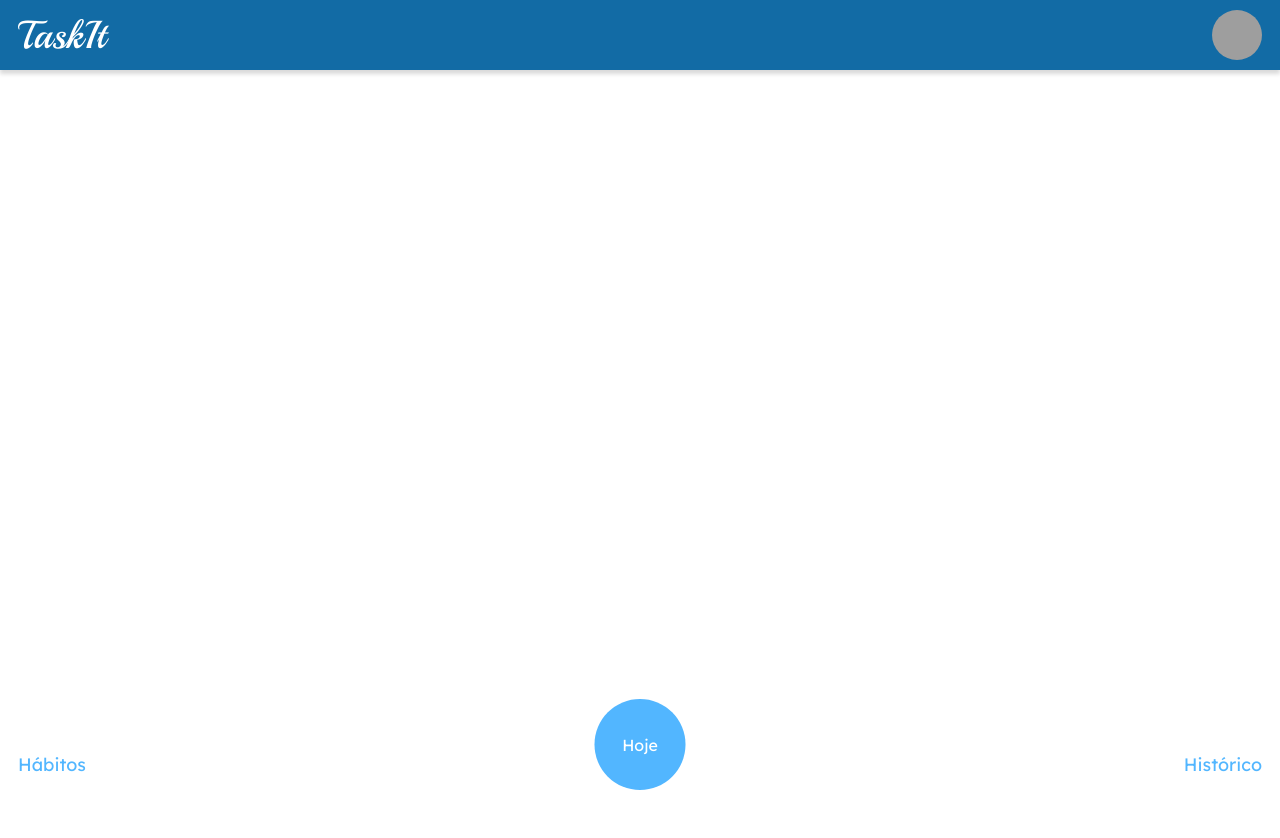
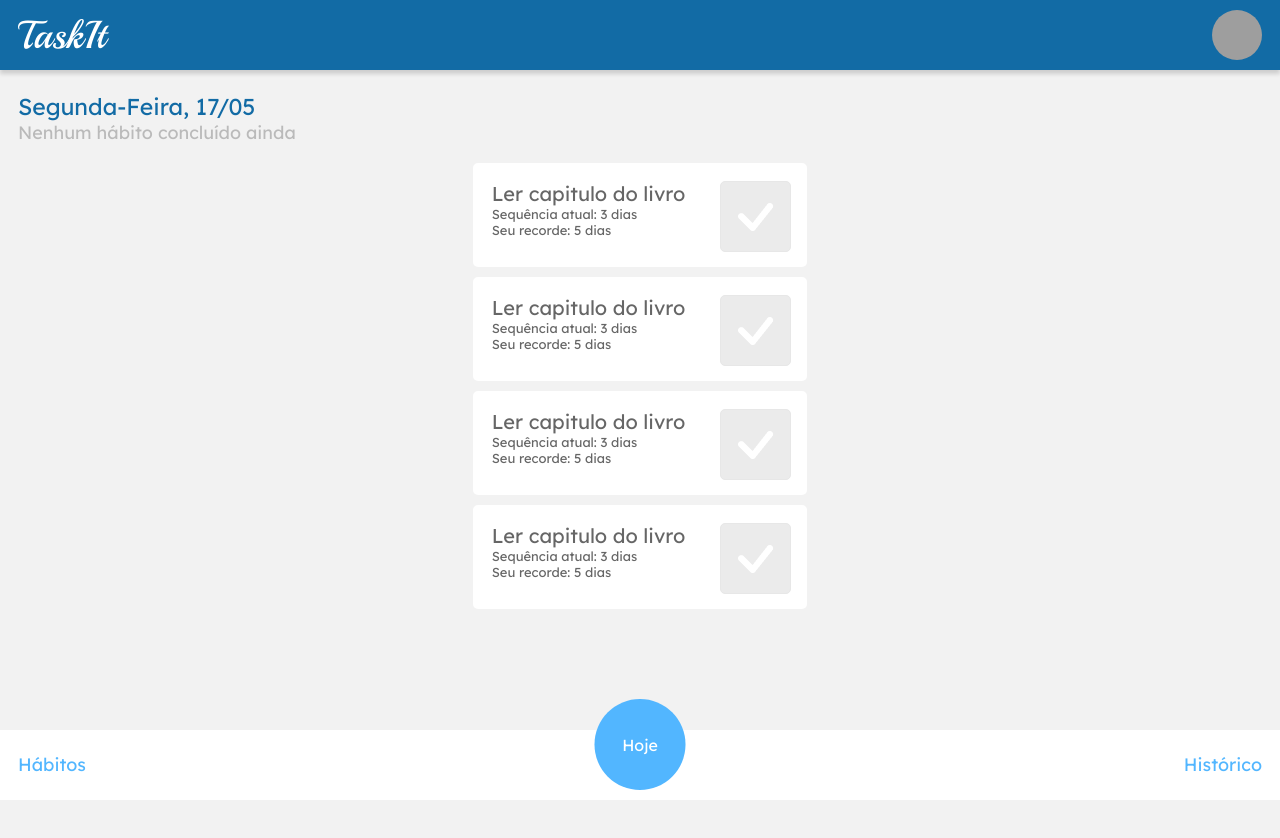
Before and after one commit to Nathan4Andrade/trackit, a React (Vite) app: page /hoje in a window 1280 px wide. Shown: the top 838 px of the page. Before the commit the page ends 800 px from the top, so only its background shows below. Built offline with nearby package versions, Linux system fonts and the light colour scheme; grey boxes are pictures that could not be loaded; a web font is replaced by a local one.

Commit message:
layout estatico 'tela hoje'

```diff
--- a/index.html
+++ b/index.html
@@ -20,5 +20,11 @@
   <body>
     <div id="root"></div>
     <script type="module" src="/src/main.jsx"></script>
+    <script
+      type="module"
+      src="https://unpkg.com/ionicons@7.1.0/dist/ionicons/ionicons.esm.js"></script>
+    <script
+      nomodule
+      src="https://unpkg.com/ionicons@7.1.0/dist/ionicons/ionicons.js"></script>
   </body>
 </html>
--- a/src/pages/HabitosPage/Habito.jsx
+++ b/src/pages/HabitosPage/CriarHabito.jsx
@@ -1,7 +1,7 @@
 import styled from "styled-components";
 import Dias from "./Dias";
 
-export default function Habito() {
+export default function CriarHabito() {
   return (
     <SCHabito>
       <input placeholder="nome do hábito" />
--- a/src/pages/HabitosPage/HabitosPage.jsx
+++ b/src/pages/HabitosPage/HabitosPage.jsx
@@ -1,5 +1,5 @@
 import styled from "styled-components";
-import Habito from "./Habito";
+import CriarHabito from "./CriarHabito";
 
 export default function HabitosPage() {
   return (
@@ -8,7 +8,7 @@ export default function HabitosPage() {
         <h2>Meus hábitos</h2>
         <button>+</button>
       </Header>
-      <Habito></Habito>
+      <CriarHabito></CriarHabito>
 
       <p>
         Você não tem nenhum hábito cadastrado ainda. Adicione um hábito para
@@ -44,8 +44,6 @@ const PageContainer = styled.div`
   align-items: center;
   text-align: center;
   color: #293845;
-  margin-top: 30px;
-  padding-top: 70px;
   padding: calc(70px + 22px) 18px;
   background-color: #f2f2f2;
 
--- /dev/null
+++ b/src/pages/HojePage/Habito.jsx
@@ -0,0 +1,60 @@
+import styled from "styled-components";
+import checkbox from "../../assets/checkbox.png";
+
+export default function Habito() {
+  return (
+    <HabitoContainer>
+      <Info>
+        <h4>Ler capitulo do livro</h4>
+        <p>Sequência atual: 3 dias</p>
+        <p>Seu recorde: 5 dias</p>
+      </Info>
+      <Checkbox>
+        <img src={checkbox} alt="checkbox" />
+      </Checkbox>
+    </HabitoContainer>
+  );
+}
+const Info = styled.div`
+  display: flex;
+  flex-direction: column;
+  align-items: flex-start;
+`;
+
+const Checkbox = styled.div`
+  width: 69px;
+  height: 69px;
+
+  background: #ebebeb;
+  border: 1px solid #e7e7e7;
+  border-radius: 5px;
+  margin-left: 35px;
+
+  display: flex;
+  justify-content: center;
+  align-items: center;
+  align-content: center;
+`;
+const HabitoContainer = styled.div`
+  margin-bottom: 10px;
+  background-color: white;
+  padding: 18px 16px 15px 19px;
+  border-radius: 5px;
+  color: #666666;
+  display: flex;
+  justify-content: space-between;
+
+  h4 {
+    font-style: normal;
+    font-weight: 400;
+    font-size: 20px;
+    line-height: 25px;
+  }
+
+  p {
+    font-style: normal;
+    font-weight: 400;
+    font-size: 13px;
+    line-height: 16px;
+  }
+`;
--- a/src/pages/HojePage/HojePage.jsx
+++ b/src/pages/HojePage/HojePage.jsx
@@ -1,7 +1,53 @@
+import styled from "styled-components";
+import Habito from "./Habito";
+
 export default function HojePage() {
   return (
-    <>
-      <h1>Hoje Page</h1>
-    </>
+    <PageContainer>
+      <Header>
+        <h2>Segunda-Feira, 17/05</h2>
+        <h3>Nenhum hábito concluído ainda</h3>
+      </Header>
+      <Habito></Habito>
+      <Habito></Habito>
+      <Habito></Habito>
+      <Habito></Habito>
+    </PageContainer>
   );
 }
+
+const Header = styled.div`
+  width: 100%;
+  display: flex;
+  flex-direction: column;
+  justify-content: space-between;
+  align-items: flex-start;
+  margin-bottom: 20px;
+  h2 {
+    font-style: normal;
+    font-weight: 400;
+    font-size: 23px;
+    line-height: 29px;
+
+    color: #126ba5;
+  }
+  h3 {
+    font-style: normal;
+    font-weight: 400;
+    font-size: 17.976px;
+    line-height: 22px;
+
+    color: #bababa;
+  }
+`;
+
+const PageContainer = styled.div`
+  display: flex;
+  min-height: 100vh;
+  flex-direction: column;
+  align-items: center;
+  text-align: center;
+  color: #293845;
+  padding: calc(70px + 22px) 18px;
+  background-color: #f2f2f2;
+`;
--- a/src/pages/LoginPage/LoginPage.jsx
+++ b/src/pages/LoginPage/LoginPage.jsx
@@ -14,7 +14,7 @@ export default function LoginPage(props) {
   function login(e) {
     e.preventDefault();
     console.log({ email, password });
-    navigate("/habitos");
+    navigate("/hoje");
     setIsAuthenticaded(true);
   }
   return (
```
Also changed, not shown: src/assets/checkbox.png (added).
